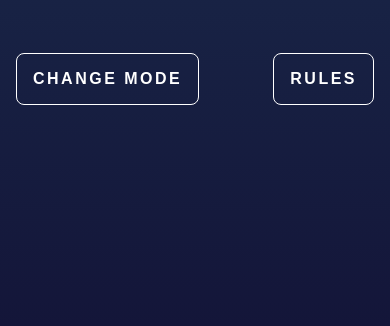
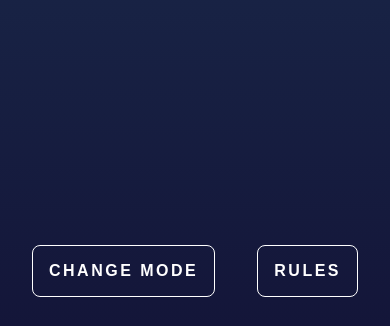
Before and after one commit to BernardusPH/Rock_paper_scissors, a React (Vite) app: page / in a window 390 px wide. Shown: the part 515-841 px from the top of the page. Built offline with nearby package versions, Linux system fonts and the light colour scheme.

Commit message:
swapped flex with fixed on buttons

```diff
--- a/src/App.css
+++ b/src/App.css
@@ -4,6 +4,7 @@
   justify-content: center;
   max-height:430px;
   margin-top: 1rem;
+  margin-bottom: 1rem;
 }
 
 button{
@@ -29,13 +30,3 @@ footer>*:nth-child(2){
   top: 0;
   left:0;
 }
-@media(max-width:600px){
-  footer{
-    width:100%;
-    display: flex;
-    justify-content: space-between;
-  }
-  footer>*{
-    position: static;
-  }
-}
```
